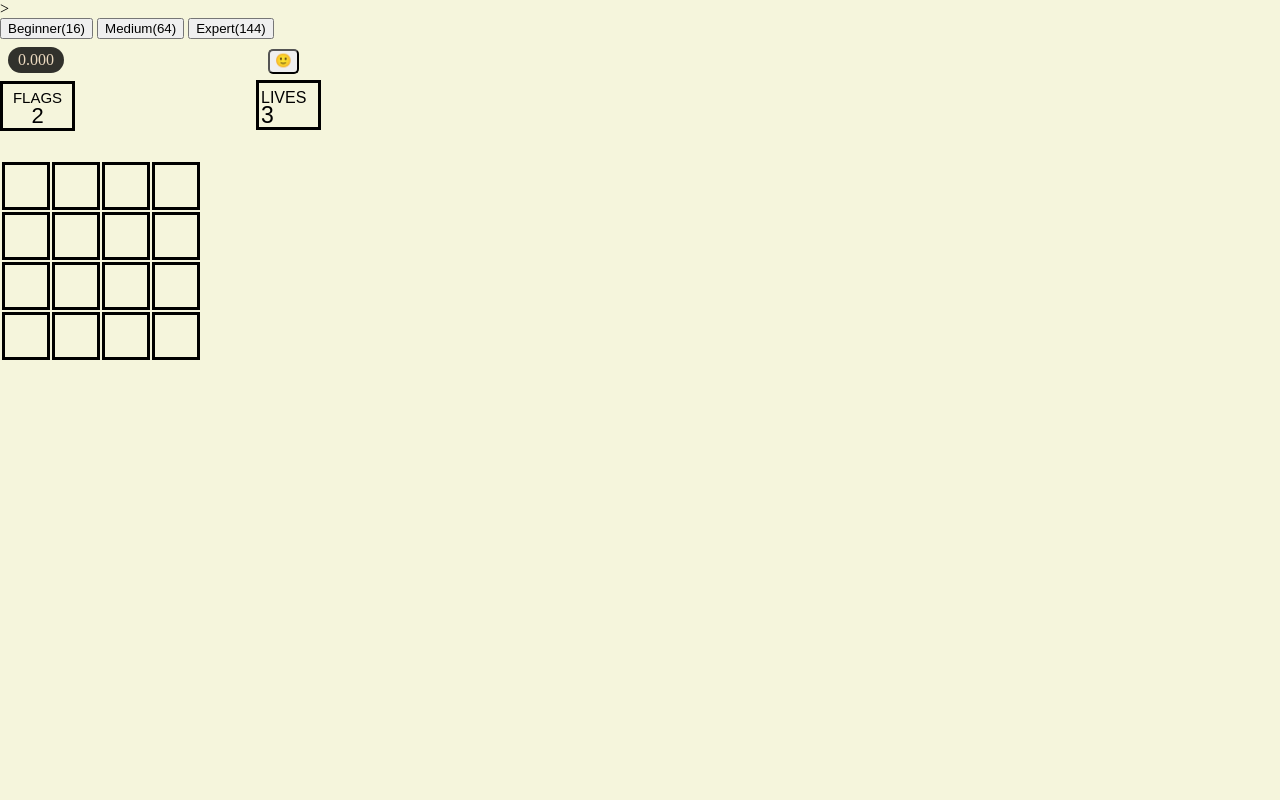
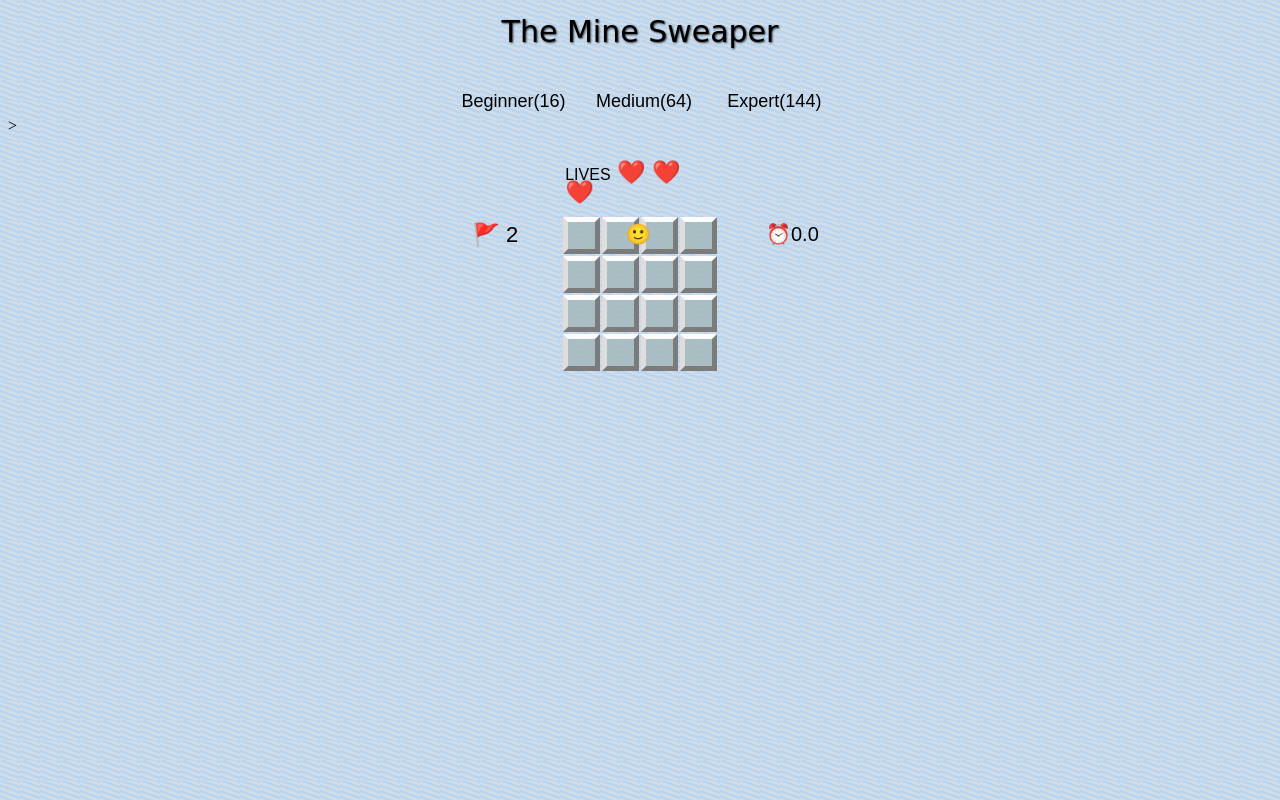
Before and after one commit to OrTab/MineSweaperGame, a plain HTML site: page index.html in a window 1280 px wide. Drawn offline with Linux system fonts and the light colour scheme.

Commit message:
Add files via upload

```diff
--- a/MainGame.js
+++ b/MainGame.js
@@ -61,7 +61,6 @@ function renderBoard(board) {
     for (var i = 0; i < board.length; i++) {
         strHTML += `<tr>`
         for (var j = 0; j < board[0].length; j++) {
-            var cell = board[i][j]
             var className = `cell cell${i}-${j}`;
             strHTML += `<td class="${className}" onclick="cellClicked(this,${i},${j})"
             oncontextmenu="cellMarked(${i},${j})"></td>`
@@ -97,7 +96,11 @@ function cellClicked(elCell, i, j) {
     var location = { i: i, j: j };
     if (!gGame.isOn || currCell.isMarked || currCell.isShown) return
     gGame.shownCount++
-        elCell.classList.add('pressed-cell')
+        var numberOfMineNegs = setMinesNegsCount(location);
+    if (numberOfMineNegs === 1) elCell.classList.add('pressed-cell1')
+    if (numberOfMineNegs === 2) elCell.classList.add('pressed-cell2')
+    if (numberOfMineNegs === 3) elCell.classList.add('pressed-cell3')
+    else { elCell.classList.add('pressed-cell') }
 
     if (gGame.shownCount === 1) {
         gGame.secPassed = timer()
@@ -116,7 +119,6 @@ function cellClicked(elCell, i, j) {
             return
 
     }
-    var numberOfMineNegs = setMinesNegsCount(location);
 
     if (numberOfMineNegs >= 1) {
 
@@ -142,9 +144,7 @@ function cellClicked(elCell, i, j) {
             shownExpand()
         } else {
             shownExpand()
-
         }
-
     }
 
     if (gGame.markedCount + gGame.shownCount === gLevel.NUMBEROFCELLS) checkGameOver(true)
@@ -152,7 +152,7 @@ function cellClicked(elCell, i, j) {
 
 
 function checkExpand(pos) {
-    // debugger
+
     gEmptyLocations = []
     var emptyLocation;
     isChecked = true
@@ -255,8 +255,15 @@ function reduceLives() {
         }
     var elLives = document.querySelector('.lives')
     elLives.classList.add('lives-lose')
+    setTimeout(function() {
+        elLives.classList.remove('lives-lose')
+    }, 500)
     var numOfLives = document.querySelector('.lives span')
-    numOfLives.innerText = gGame.lives
+    if (gGame.lives === 3) numOfLives.innerText = '❤️ ❤️ ❤️'
+    if (gGame.lives === 2) numOfLives.innerText = '❤️ ❤️'
+    if (gGame.lives === 1) numOfLives.innerText = '❤️'
+    if (gGame.lives === 0) numOfLives.innerText = '💔'
+
 }
 
 
@@ -272,7 +279,6 @@ function explodMines() {
 
 
 function checkGameOver(isVictory) {
-
     var elSmiley = document.querySelector('.smiley');
     var smileyHtml = (isVictory) ? ' 😎' : '🤯';
     elSmiley.innerText = smileyHtml
@@ -306,12 +312,12 @@ function setDetailsForStart() {
     var elLives = document.querySelector('.lives')
     elLives.classList.remove('lives-lose')
     var numOfLives = document.querySelector('.lives span')
-    numOfLives.innerText = gGame.lives
+    numOfLives.innerText = '❤️ ❤️ ❤️'
     var elSmiley = document.querySelector('.smiley');
     elSmiley.innerText = '🙂'
     clearInterval(gTimerIntervalId)
-    var elStopWatch = document.querySelector('.timer');
-    elStopWatch.innerText = '0.000'
+    var elStopWatch = document.querySelector('.timer span');
+    elStopWatch.innerText = '0.0'
     gGame.shownCount = 0
     gGame.markedCount = 0
     gLevel.NUMBEROFFLAGS = gLevel.MINES
@@ -319,3 +325,18 @@ function setDetailsForStart() {
     elFlagsNum.innerText = gLevel.NUMBEROFFLAGS
 
 }
+
+//still working on it
+
+// function records() {
+
+//     var elRecord = document.querySelector('.records-names span');
+//     var elTimer = document.querySelector('.timer span');
+//     var secPassed = elTimer.innerText;
+//     localStorage.setItem('Time', `${secPassed}`)
+//     if (localStorage.getItem('Time') < secPassed) {
+//         localStorage.setItem('Time', `${secPassed}`)
+
+//     }
+//     elRecord.innerText = localStorage.getItem('Time', `${secPassed}`)
+// }
--- a/index.html
+++ b/index.html
@@ -8,18 +8,21 @@
     <link rel="stylesheet" href="style.css">
 </head>
 
-<body onload="init()" oncontextmenu="return false;"></body>>
-<div class="level">
-    <button onclick="chooseLevel(this)" data-level="4">Beginner(16)</button>
-    <button onclick="chooseLevel(this)" data-level="8">Medium(64)</button>
-    <button onclick="chooseLevel(this)" data-level="12">Expert(144)</button><br>
-    <div class="timer"></div>
+<body onload="init()" oncontextmenu="return false;"></body>
+<h3>The Mine Sweaper</h3>
+<div class="elements">
+    <div>
+        <button class="level" onclick="chooseLevel(this)" data-level="4">Beginner(16)</button>
+        <button class="level" onclick="chooseLevel(this)" data-level="8">Medium(64)</button>
+        <button class="level" onclick="chooseLevel(this)" data-level="12">Expert(144)</button><br>
+    </div>
+    <div class="timer">⏰<span></span></div>
     <button class="smiley" onclick="init()">🙂</button>
-    <div class="flags">flags <span></span></div>
+    <div class="flags">🚩 <span></span></div>
     <div class="lives">lives <span></span></div>
-</div>
 
-
+</div>>
+<div class="records-names"><span></span></div>
 
 <div>
     <table>
--- a/style.css
+++ b/style.css
@@ -1,77 +1,150 @@
 body {
-    margin: 0%;
-    background-color: beige;
+    background: repeating-linear-gradient(20deg, #818181 0%, #c3ceff 0%, #e2e1e1 0%, #3391e96c 20%) 0 / 20px 20px;
+}
+
+h3 {
+    font-family: cursive;
+    font-size: 30px;
+    font-weight: normal;
+    line-height: 48px;
+    margin-top: 0;
+    margin-left: auto;
+    margin-right: auto;
+    text-align: center;
+    text-shadow: 1px 1px 2px rgba(0, 0, 0, 0.726);
+}
+
+.level {
+    width: 10%;
+    cursor: pointer;
+    font-size: 18px;
+    outline-style: none;
+    background-color: transparent;
+    border: none;
+    padding: 5px;
+    position: relative;
+    left: 35%;
+    font-family: fantasy;
+    letter-spacing: 0.2.5px;
+}
+
+.level:hover {
+    transition: 0.5s;
+    width: 11%;
+    background-color: rgba(133, 198, 241, 0.712);
+    border-radius: 10px;
+    font-stretch: expanded;
 }
 
 .smiley {
-    position: relative;
-    left: 15%;
+    position: absolute;
+    left: 48.5%;
+    top: 27.5%;
     outline-style: none;
     padding: 5px;
-    border-radius: 5px;
-    height: 25px;
+    border: none;
+    height: 28px;
     line-height: 8px;
+    font-size: 20px;
+    margin-bottom: 5px;
+    cursor: pointer;
+    background-color: transparent;
 }
 
 .timer {
     height: 20px;
-    background-color: rgba(0, 0, 0, 0.801);
-    color: rgb(235, 217, 191);
+    background-color: transparent;
+    color: black;
     border-radius: 20px;
-    width: 50px;
+    font-size: 20px;
+    font-family: fantasy;
+    width: 100px;
     text-align: center;
     line-height: 20px;
-    padding: 3px;
-    display: inline-block;
-    margin: 8px;
+    position: absolute;
+    top: 28%;
+    left: 58%;
 }
 
 .flags {
-    display: inline block;
+    position: absolute;
+    top: 28%;
+    left: 36%;
     font-size: 22px;
-    border: solid 3px black;
     text-align: center;
     width: 65px;
     padding: 2px;
-    line-height: 20px;
+    line-height: 18px;
     font-family: fantasy;
     font-variant: small-caps;
 }
 
 .lives {
     font-size: 23px;
-    width: 55px;
+    width: 150px;
     position: absolute;
-    left: 20%;
-    top: 80px;
-    border: solid black 3px;
+    left: 44%;
+    top: 20%;
+    border: none;
     line-height: 20px;
     padding: 2px;
     font-variant: small-caps;
     font-family: fantasy;
-    transition: 2s
 }
 
-.lives-lose {
-    width: 45px;
+.lives-lose span {
+    transition: 0.4s;
+    line-height: 20px;
+    font-size: 28px;
+    margin-left: auto;
+    margin-right: auto;
 }
 
 .cell {
-    width: 40px;
-    height: 40px;
-    text-align: center;
-    font-size: 20px;
-    border: solid black;
+    width: 25px;
+    height: 25px;
+    background-color: rgba(164, 186, 189, 0.849);
+    border: 5px solid;
+    border-top-color: #fdfcfc;
+    border-right-color: #7B7B7B;
+    border-bottom-color: #7B7B7B;
+    border-left-color: #e2dddd;
     cursor: pointer;
+    border-width: thick 5.5px;
 }
 
 .pressed-cell {
-    background-color: rgb(240, 198, 140);
+    width: 35px;
+    height: 35px;
+    background-color: rgb(139, 163, 165);
+    text-align: center;
+    font-size: 20px;
+    border: none;
+    font-family: fantasy;
+    color: rgb(3, 3, 109);
+}
+
+.pressed-cell1 {
+    color: blue;
+}
+
+.pressed-cell2 {
+    border: none;
+    text-align: center;
+    color: green;
+}
+
+.pressed-cell3 {
+    background-color: rgb(139, 163, 165);
+    border: none;
+    text-align: center;
+    color: red;
+    font-size: 18px;
+    font-weight: bolder;
 }
 
 table {
-    margin: 0%;
-    position: absolute;
-    top: 20%;
-    empty-cells: show;
+    margin-top: 80px;
+    margin-left: auto;
+    margin-right: auto;
 }
--- a/util.js
+++ b/util.js
@@ -6,10 +6,11 @@ var gTimerIntervalId;
 
 function timer() {
     var currTime = Date.now();
-    var elStopWatch = document.querySelector('.timer');
+    var elStopWatch = document.querySelector('.timer span');
     gTimerIntervalId = setInterval(function() {
         var timePassed = Date.now() - currTime;
-        elStopWatch.innerText = (timePassed / 1000);
+
+        elStopWatch.innerText = (timePassed / 1000).toFixed(1)
     }, 100)
     return elStopWatch;
 }
```
